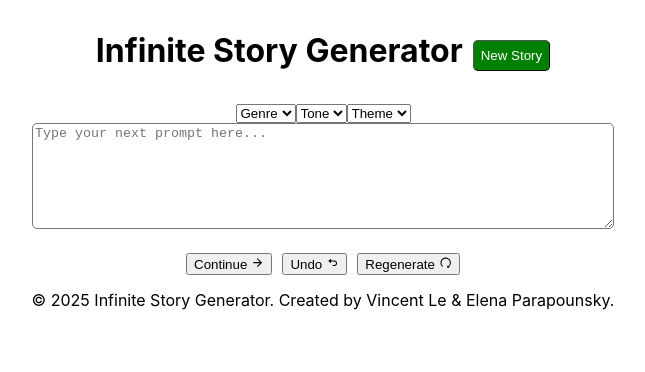
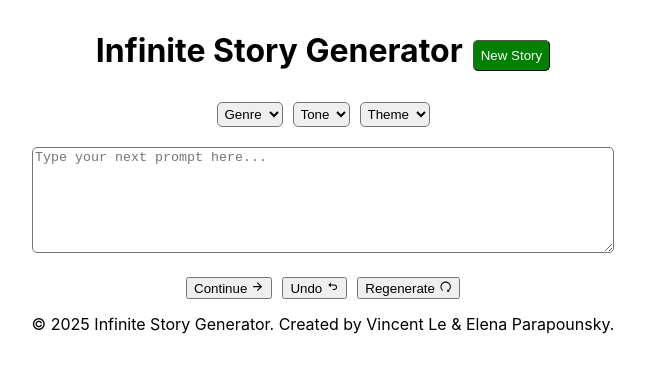
Before and after one commit to eparapounsky/infinite-story, a React (Create React App) app in the folder frontend/: page / in a window 1280 px wide. Shown: the top 372 px of the page, without its empty margins (317-962 px from the left). Built offline with nearby package versions, Linux system fonts and the light colour scheme.

Commit message:
added styling for dropdowns

```diff
--- a/frontend/src/App.css
+++ b/frontend/src/App.css
@@ -19,6 +19,18 @@
   color: white;
 }
 
+.dropdowns {
+  display: flex;
+  justify-content: center;
+  gap: 10px;
+  margin-bottom: 20px;
+}
+
+.dropdowns select {
+  padding: 3px;
+  border-radius: 5px;
+}
+
 textarea {
   width: 45%;
   height: 100px;
```
